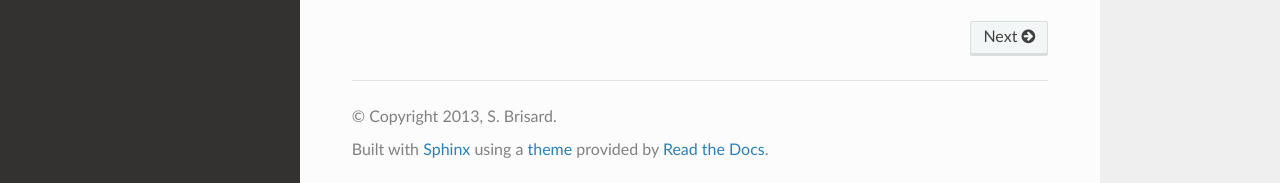
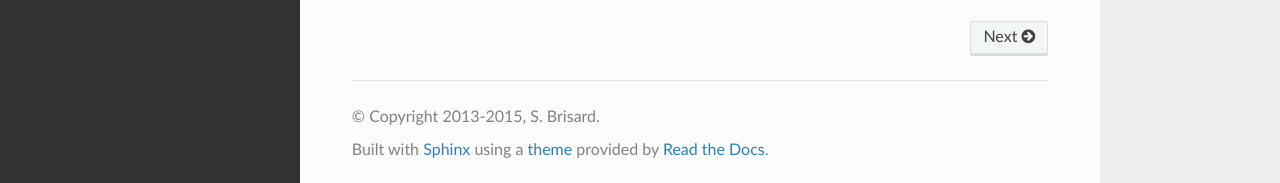
Before and after one commit to sbrisard/janus, a Sphinx documentation site: the page built from docs/index.rst, in a window 1280 px wide and 1125 px high. Shown: the part 939-1122 px from the top of the window. Built offline with Sphinx 7.4.7 and the Read the Docs theme 2.0.0, drawn with Linux system fonts in a browser that asks for light colours; formulas are drawn with MathJax 3; part of the change alters nothing that is shown.

```diff
--- a/docs/conf.py
+++ b/docs/conf.py
@@ -58,7 +58,9 @@ master_doc = 'index'
 
 # General information about the project.
 project = 'Janus'
-copyright = '2013, S. Brisard'
+
+with open('../LICENSE.txt', 'r') as f:
+    copyright = next(f).lstrip('Copyright (c)').strip()
 
 # The version info for the project you're documenting, acts as replacement for
 # |version| and |release|, also used in various other places throughout the
```
